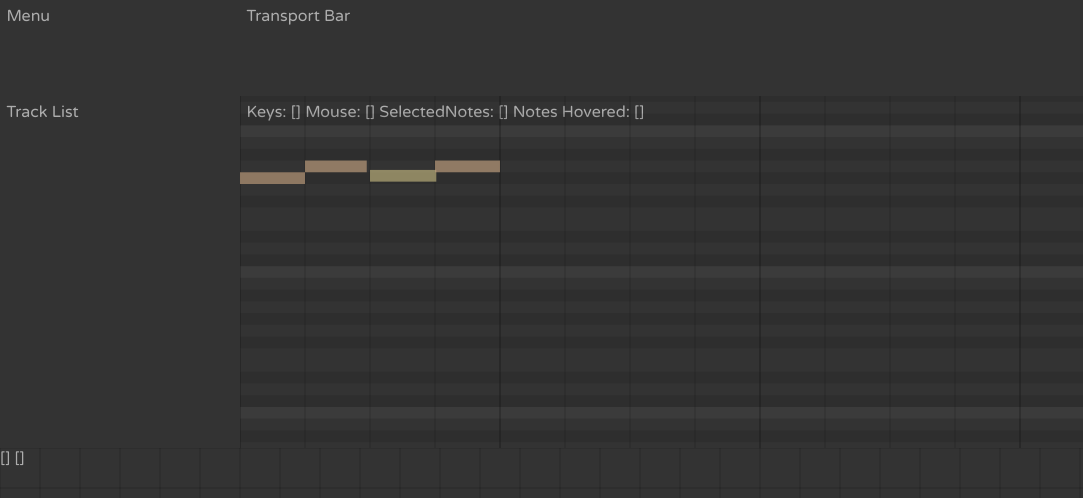
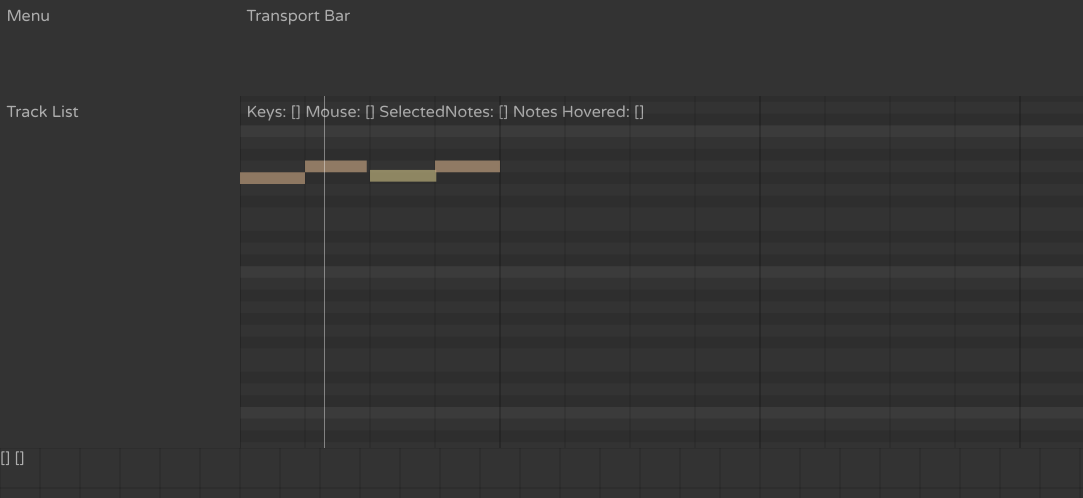
Before and after one commit to Ntropish/slaw, a Vue app: page / in a window 1280 px wide. Shown: the top 498 px of the page, without its empty margins (0-1083 px from the left). Built offline with nearby package versions, Linux system fonts and the light colour scheme; the HTML template or start-up script is replaced by a standard one.

Commit message:
Get the playback cursor back

```diff
--- a/src/renderer/TransientEditor.vue
+++ b/src/renderer/TransientEditor.vue
@@ -224,12 +224,12 @@ export default {
         );
       }
 
-      // const cursorX = this.pxOfX(this.beatCursor);
-      // utilCtx.strokeStyle = `hsla(0, 0%, 100%, 0.4)`;
-      // utilCtx.beginPath();
-      // utilCtx.moveTo(cursorX, 0);
-      // utilCtx.lineTo(cursorX, this.canvasHeight);
-      // utilCtx.stroke();
+      const cursorX = this.pxOfX(this.beatCursor);
+      utilCtx.strokeStyle = `hsla(0, 0%, 100%, 0.4)`;
+      utilCtx.beginPath();
+      utilCtx.moveTo(cursorX, 0);
+      utilCtx.lineTo(cursorX, this.canvasHeight);
+      utilCtx.stroke();
     },
     keyDown(e) {
       if (this.keysState.includes("q")) this.quantize();
@@ -281,10 +281,8 @@ export default {
           // Else just move the cursor to the clicked location
           // Snapping can't be disabled on click because ctrl click
           // is already for adding notes
-          const beatClicked = this.pxOfX(x);
-          const beat = Math.round(beatClicked / this.beatSnap) * this.beatSnap;
           this.$emit("cursorset", {
-            beat
+            beat: this.pxToX(Math.round(x / this.xSnap) * this.xSnap)
           });
         }
       }
@@ -307,14 +305,8 @@ export default {
     },
     mouseMove({ e }) {
       const notes = this.scanForNotes(e.offsetX, e.offsetY);
-      console.log(notes);
       this.hoveredNotes = notes;
       const note = notes && notes[0];
-
-      // if (!note && !this.mouseState.length && this.dragTool === "move") {
-      //   this.updateCursor();
-      //   return;
-      // }
 
       if (this.boxSelecting) {
         this.boxSelectUpdate(e);
@@ -336,9 +328,9 @@ export default {
         } else if (this.dragTool === "resize") {
           this.resizeTool(xMove, yMove);
         }
-      } else if (this.mouseIsDown) {
+      } else if (this.mouseState.length) {
         this.$emit("cursorset", {
-          beat: x
+          beat: this.pxToX(e.offsetX)
         });
       }
     },
```
